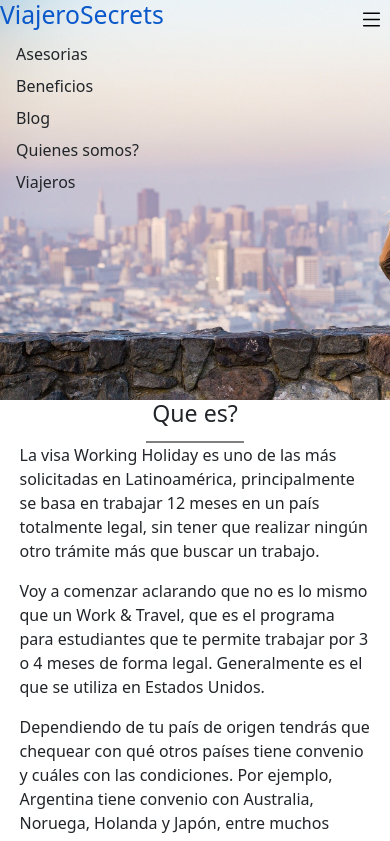
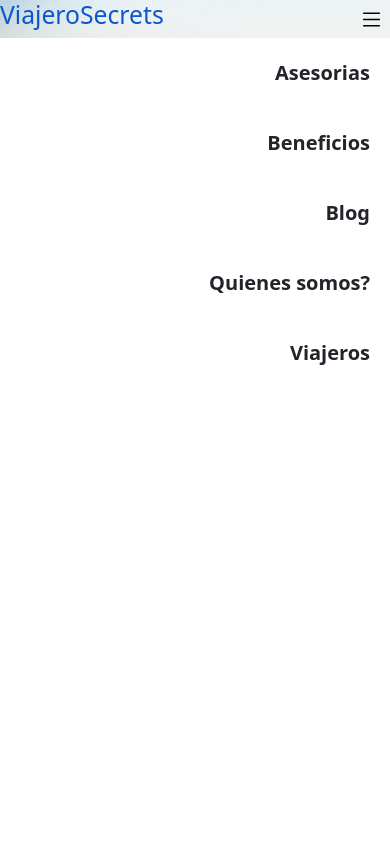
Before and after one commit to araimundo362/Viajero-Secrets, a website: page html/workHoliday.html in a window 390 px wide. Both pictures are taken after a click on the button 371 px from the left and 18 px from the top of the page. Shown: the top 841 px of the page. Drawn offline with nearby package versions, Linux system fonts and the light colour scheme; files that its build step writes are made by us from their sources; files whose address does not match are found by name.

Commit message:
fix(): fixed workHoliday page

```diff
--- a/html/workHoliday.html
+++ b/html/workHoliday.html
@@ -6,11 +6,11 @@
     <meta name="viewport" content="width=device-width, initial-scale=1.0">
     <title>Work & Holiday</title>
 
-    <link rel="stylesheet" href="css/styles.css">
+    <link rel="stylesheet" href="../css/styles.css">
     <link href="https://cdn.jsdelivr.net/npm/bootstrap@5.0.0-beta3/dist/css/bootstrap.min.css" rel="stylesheet" integrity="sha384-eOJMYsd53ii+scO/bJGFsiCZc+5NDVN2yr8+0RDqr0Ql0h+rP48ckxlpbzKgwra6" crossorigin="anonymous">
 </head>
 <body>
-    <header id="header" class="header">
+    <header class="header">
         <div class="header__containerMenu">
           <h2><a class="header__viajerosLink" href="../index.html">ViajeroSecrets</a></h2>
           <nav class="header__nav">
@@ -20,6 +20,7 @@
             <a href="./viajeros.html">Viajeros</a>
             <a href="./quienes-somos.html">Quienes somos?</a>
           </nav>
+          <!--header mobile-->
           <div id="dropdownHeader" class="dropdown header__dropHeader">
             <button class="header__dropHeader__button" type="button" id="dropdownMenuButton" data-toggle="dropdown" aria-haspopup="true" aria-expanded="false">
                     <svg xmlns="http://www.w3.org/2000/svg" width="25" height="25" fill="currentColor" class="bi bi-list" viewBox="0 0 16 16">
@@ -28,12 +29,18 @@
             </button>
           </div>
         </div>
-        <div id="horizontalNav" class="mainHome__dropdownMenu hide">
+        <div id="horizontalNav" class="header__mobileMenu headerIsNotActive">
+          <nav>
               <a class="dropdown-item" href="./asesorias.html">Asesorias</a>
               <a class="dropdown-item" href="./beneficios.html">Beneficios</a>
               <a class="dropdown-item" href="./blog.html">Blog</a>
               <a class="dropdown-item" href="./quienes-somos.html">Quienes somos?</a>
               <a class="dropdown-item" href="./viajeros.html">Viajeros</a>
+          </nav>
+        </div>
+        <div class="header__title">
+          <h1> Work&Holiday</h1>
+          <h2> Programa para estudiantes</h2>
         </div>
       </header>
     <main class="workHolidayMain">
@@ -100,6 +107,7 @@
     <script src="https://code.jquery.com/jquery-3.3.1.slim.min.js" integrity="sha384-q8i/X+965DzO0rT7abK41JStQIAqVgRVzpbzo5smXKp4YfRvH+8abtTE1Pi6jizo" crossorigin="anonymous"></script>
     <script src="https://cdn.jsdelivr.net/npm/popper.js@1.16.1/dist/umd/popper.min.js" integrity="sha384-9/reFTGAW83EW2RDu2S0VKaIzap3H66lZH81PoYlFhbGU+6BZp6G7niu735Sk7lN" crossorigin="anonymous"></script>
     <script src="https://cdn.jsdelivr.net/npm/bootstrap@4.5.3/dist/js/bootstrap.min.js" integrity="sha384-w1Q4orYjBQndcko6MimVbzY0tgp4pWB4lZ7lr30WKz0vr/aWKhXdBNmNb5D92v7s" crossorigin="anonymous"></script>
-    <script src="js/workHoliday.js"></script>
+    <script src="../js/home.js"></script>
+    <script src="../js/workHoliday.js"></script>
 </body>
 </html>
```
Lines whose indentation alone changed are shown as unchanged.
